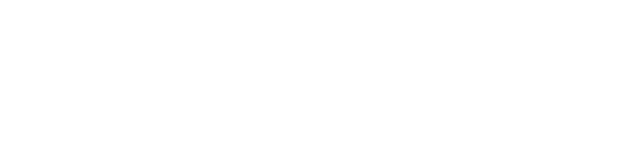
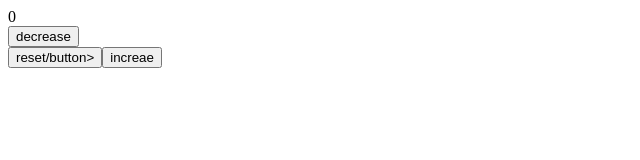
Before and after one commit to isaacprince/counterProgram, a plain HTML site: page index.html in a window 1280 px wide. Shown: the whole page, without its empty margins (0-640 px from the left). Drawn offline with Linux system fonts and the light colour scheme.

Commit message:
feat(html): add increment and decrement button

```diff
--- a/index.html
+++ b/index.html
@@ -8,7 +8,12 @@
 </head>
 <body>
 
-
+    <label id="countLabel">0</label> <br> <!-- label to display count: -->
+   <div id="btnContainer">
+       <button id="decreaseBtn">decrease</button><br>
+       <button id="resetBtn">reset/button><br>
+       <button id="increaseBtnl">increae</button><br>
+   </div>
 
     <script src="./index.js"></script>
 </body>
```
